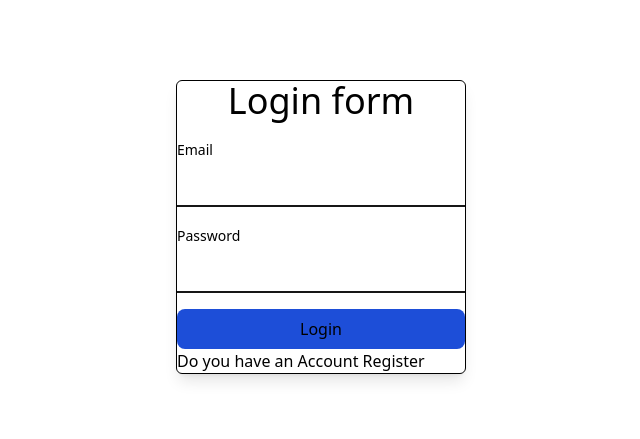
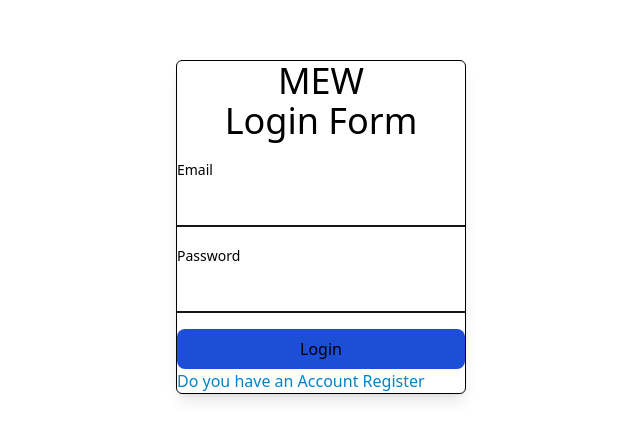
Before and after one commit to pironoid14/Authenticator-app, a React (Vite) app: page /login in a window 1280 px wide. Shown: the part 173-612 px from the top of the page, without its empty margins (319-959 px from the left). Built offline with nearby package versions, Linux system fonts and the light colour scheme.

Commit message:
modified login.tsx

```diff
--- a/src/Pages/login.tsx
+++ b/src/Pages/login.tsx
@@ -28,7 +28,8 @@ export const Login = () => {
   return (
     <div className="text-black justify-center flex h-[100vh] items-center rounded-md">
     <div className="bg-white border border-black rounded-md shadow-lg backdrop-filter backdrop-blur-lg bg-opacity-40 relative">
-      <h1 className="text-4xl font bold text-center">Login form</h1>
+      <h1 className="text-4xl font bold text-center">MEW</h1>
+      <h3 className="text-4xl font bold text-center">Login Form</h3>
       <form action=""  onSubmit={handleLogin}>
         <div className="relative my-4">
           <label htmlFor="email" className="text-sm peer-placeholder-shown:translate-y-0 peer-focus:scale-75 peer-focus:translate-y-4 top-3">Email</label>
@@ -49,7 +50,7 @@ export const Login = () => {
         <div className="flex items-center justify-center">
         <button type="submit" className="bg-blue-700 rounded-lg px-4 py-2 w-full hover:bg-teal-800" onClick={handleLogin}>Login</button>
         </div>
-        <Link to="/register">Do you have an Account Register</Link>
+        <Link to="/register" className="text-sky-600">Do you have an Account Register</Link>
         <Link to = "/Home"></Link>
       </form>
       </div>
```
